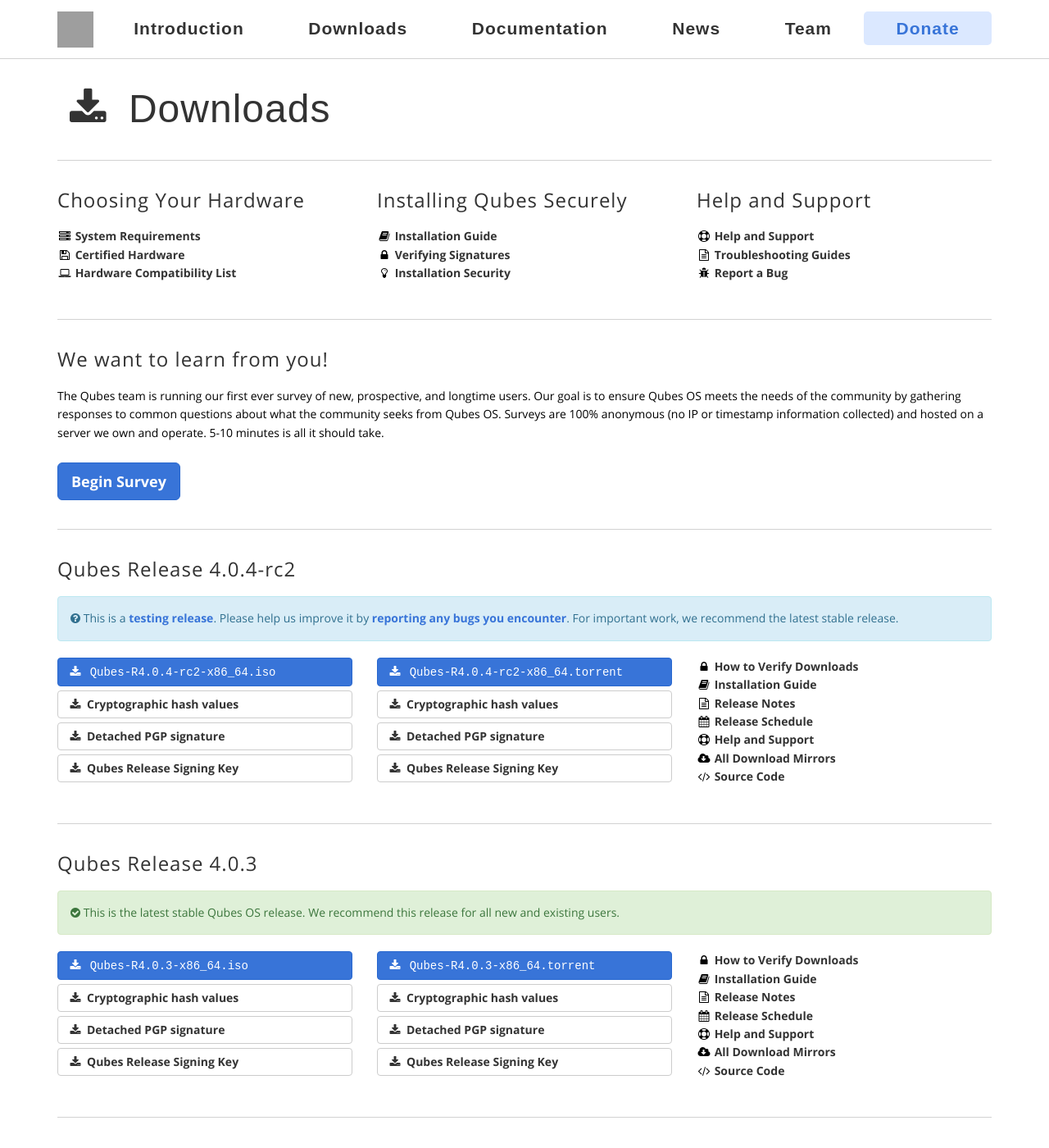
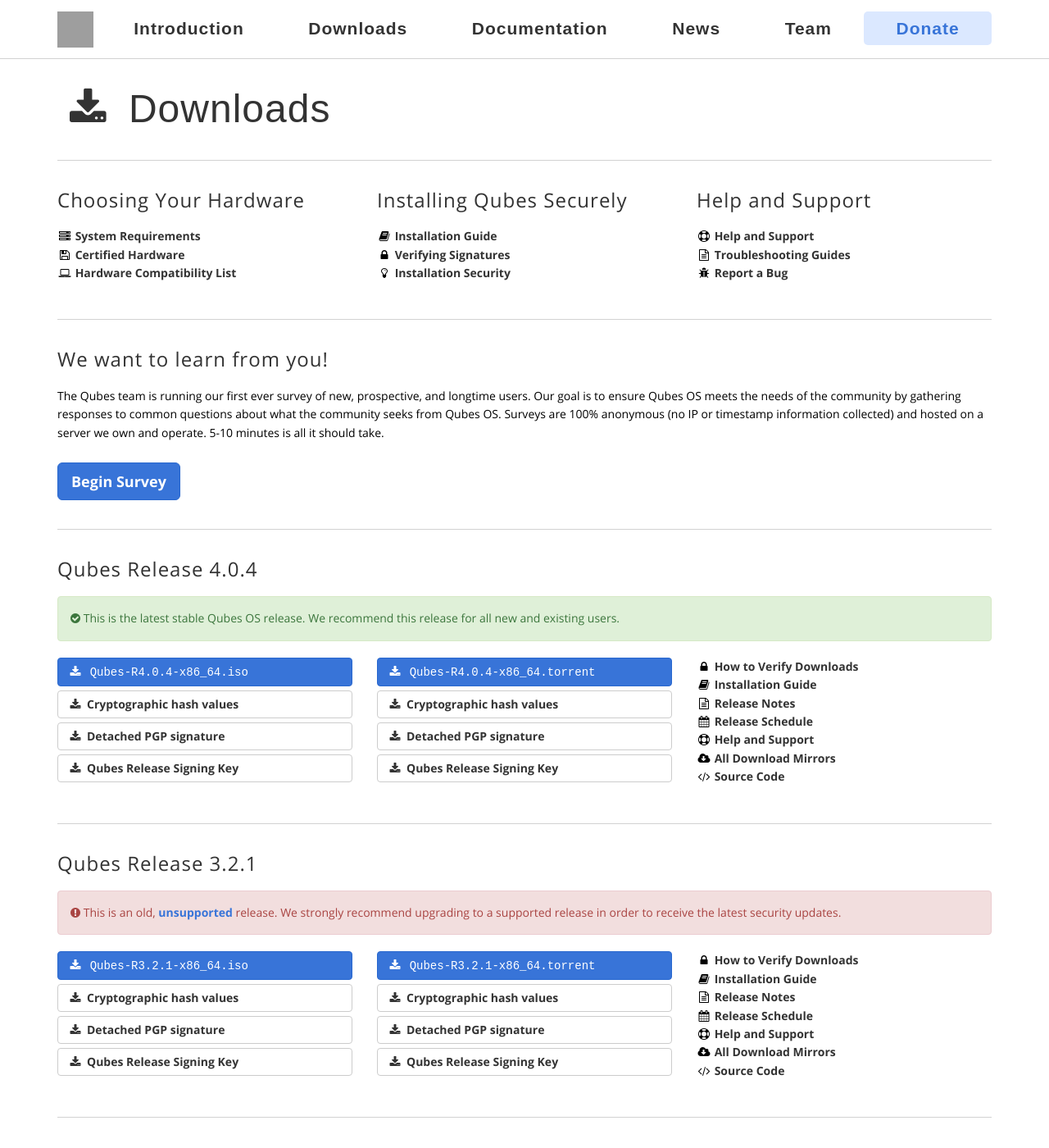
Before and after one commit to QubesOS/qubesos.github.io, a Jekyll site: the page built from pages/downloads.html, in a window 1280 px wide and 1400 px high. Shown: the whole window at 82% size. Built offline with Jekyll 4.4.1, drawn with Linux system fonts in a browser that asks for light colours; some web fonts are replaced; part of the change alters nothing that is shown; grey boxes are pictures that could not be loaded.

Commit message:
Add 4.0.4 release
QubesOS/qubes-issues#6170

```diff
--- a/_data/downloads.yml
+++ b/_data/downloads.yml
@@ -5,92 +5,7 @@
 # "Deprecated" means old and no longer supported.
 
 releases:
-  Qubes Release 4.0.4-rc2:
-    testing: yes
-    latest: no
-    aging: no
-    deprecated: no
-    sources:
-      - name: qubes-os.org
-        display: no
-        method: HTTPS
-        type: ISO
-        filename: Qubes-R4.0.4-rc2-x86_64.iso
-        size: 4.9 GiB (5,198,839,808 bytes)
-        url: https://ftp.qubes-os.org/iso/Qubes-R4.0.4-rc2-x86_64.iso
-        verifiers:
-          hash: https://ftp.qubes-os.org/iso/Qubes-R4.0.4-rc2-x86_64.iso.DIGESTS
-          sig: https://ftp.qubes-os.org/iso/Qubes-R4.0.4-rc2-x86_64.iso.asc
-          key: https://keys.qubes-os.org/keys/qubes-release-4-signing-key.asc
-      - name: qubes-os.org
-        display: no
-        method: BitTorrent
-        type: Torrent
-        filename: Qubes-R4.0.4-rc2-x86_64.torrent
-        size: 98 KiB (99,743 bytes)
-        url: https://ftp.qubes-os.org/iso/Qubes-R4.0.4-rc2-x86_64.torrent
-        verifiers:
-          hash: https://ftp.qubes-os.org/iso/Qubes-R4.0.4-rc2-x86_64.iso.DIGESTS
-          sig: https://ftp.qubes-os.org/iso/Qubes-R4.0.4-rc2-x86_64.iso.asc
-          key: https://keys.qubes-os.org/keys/qubes-release-4-signing-key.asc
-      - name: kernel.org
-        display: yes
-        method: HTTPS
-        type: ISO
-        filename: Qubes-R4.0.4-rc2-x86_64.iso
-        size: 4.9 GiB (5,198,839,808 bytes)
-        url: https://mirrors.edge.kernel.org/qubes/iso/Qubes-R4.0.4-rc2-x86_64.iso
-        verifiers:
-          hash: https://mirrors.edge.kernel.org/qubes/iso/Qubes-R4.0.4-rc2-x86_64.iso.DIGESTS
-          sig: https://mirrors.edge.kernel.org/qubes/iso/Qubes-R4.0.4-rc2-x86_64.iso.asc
-          key: https://keys.qubes-os.org/keys/qubes-release-4-signing-key.asc
-      - name: halifax.rwth-aachen.de
-        display: no
-        method: HTTP
-        type: ISO
-        filename: Qubes-R4.0.4-rc2-x86_64.iso
-        size: 4.9 GiB (5,198,839,808 bytes)
-        url: http://ftp.halifax.rwth-aachen.de/qubes/iso/Qubes-R4.0.4-rc2-x86_64.iso
-        verifiers:
-          hash: http://ftp.halifax.rwth-aachen.de/qubes/iso/Qubes-R4.0.4-rc2-x86_64.iso.DIGESTS
-          sig: http://ftp.halifax.rwth-aachen.de/qubes/iso/Qubes-R4.0.4-rc2-x86_64.iso.asc
-          key: https://keys.qubes-os.org/keys/qubes-release-4-signing-key.asc
-      - name: kernel.org
-        display: yes
-        method: BitTorrent
-        type: Torrent
-        filename: Qubes-R4.0.4-rc2-x86_64.torrent
-        size: 98 KiB (99,743 bytes)
-        url: https://mirrors.edge.kernel.org/qubes/iso/Qubes-R4.0.4-rc2-x86_64.torrent
-        verifiers:
-          hash: https://mirrors.edge.kernel.org/qubes/iso/Qubes-R4.0.4-rc2-x86_64.iso.DIGESTS
-          sig: https://mirrors.edge.kernel.org/qubes/iso/Qubes-R4.0.4-rc2-x86_64.iso.asc
-          key: https://keys.qubes-os.org/keys/qubes-release-4-signing-key.asc
-      - name: halifax.rwth-aachen.de
-        display: no
-        method: BitTorrent
-        type: Torrent
-        filename: Qubes-R4.0.4-rc2-x86_64.torrent
-        size: 98 KiB (99,743 bytes)
-        url: http://ftp.halifax.rwth-aachen.de/qubes/iso/Qubes-R4.0.4-rc2-x86_64.torrent
-        verifiers:
-          hash: http://ftp.halifax.rwth-aachen.de/qubes/iso/Qubes-R4.0.4-rc2-x86_64.iso.DIGESTS
-          sig: http://ftp.halifax.rwth-aachen.de/qubes/iso/Qubes-R4.0.4-rc2-x86_64.iso.asc
-          key: https://keys.qubes-os.org/keys/qubes-release-4-signing-key.asc
-    docs:
-      Installation Guide:
-        featured: yes
-        url: /doc/installation-guide/
-      Release Notes:
-        url: /doc/releases/4.0/release-notes/
-      Release Schedule:
-        url: /doc/releases/4.0/schedule/
-      Upgrading to Qubes R4.0:
-        url: /doc/releases/4.0/release-notes/#upgrading
-    featured_docs:
-      get:
-      - Release Notes
-  Qubes Release 4.0.3:
+  Qubes Release 4.0.4:
     testing: no
     latest: yes
     aging: no
@@ -100,67 +15,67 @@ releases:
         display: no
         method: HTTPS
         type: ISO
-        filename: Qubes-R4.0.3-x86_64.iso
-        size: 4.5 GiB (4,830,789,632 bytes)
-        url: https://ftp.qubes-os.org/iso/Qubes-R4.0.3-x86_64.iso
+        filename: Qubes-R4.0.4-x86_64.iso
+        size: 4.9 GiB (5,199,888,384 bytes)
+        url: https://ftp.qubes-os.org/iso/Qubes-R4.0.4-x86_64.iso
         verifiers:
-          hash: https://ftp.qubes-os.org/iso/Qubes-R4.0.3-x86_64.iso.DIGESTS
-          sig: https://ftp.qubes-os.org/iso/Qubes-R4.0.3-x86_64.iso.asc
+          hash: https://ftp.qubes-os.org/iso/Qubes-R4.0.4-x86_64.iso.DIGESTS
+          sig: https://ftp.qubes-os.org/iso/Qubes-R4.0.4-x86_64.iso.asc
           key: https://keys.qubes-os.org/keys/qubes-release-4-signing-key.asc
       - name: qubes-os.org
         display: no
         method: BitTorrent
         type: Torrent
-        filename: Qubes-R4.0.3-x86_64.torrent
-        size: 91 KiB (92,723 bytes)
-        url: https://ftp.qubes-os.org/iso/Qubes-R4.0.3-x86_64.torrent
+        filename: Qubes-R4.0.4-x86_64.torrent
+        size: 98 KiB (99,747 bytes)
+        url: https://ftp.qubes-os.org/iso/Qubes-R4.0.4-x86_64.torrent
         verifiers:
-          hash: https://ftp.qubes-os.org/iso/Qubes-R4.0.3-x86_64.iso.DIGESTS
-          sig: https://ftp.qubes-os.org/iso/Qubes-R4.0.3-x86_64.iso.asc
+          hash: https://ftp.qubes-os.org/iso/Qubes-R4.0.4-x86_64.iso.DIGESTS
+          sig: https://ftp.qubes-os.org/iso/Qubes-R4.0.4-x86_64.iso.asc
           key: https://keys.qubes-os.org/keys/qubes-release-4-signing-key.asc
       - name: kernel.org
         display: yes
         method: HTTPS
         type: ISO
-        filename: Qubes-R4.0.3-x86_64.iso
-        size: 4.5 GiB (4,830,789,632 bytes)
-        url: https://mirrors.edge.kernel.org/qubes/iso/Qubes-R4.0.3-x86_64.iso
+        filename: Qubes-R4.0.4-x86_64.iso
+        size: 4.9 GiB (5,199,888,384 bytes)
+        url: https://mirrors.edge.kernel.org/qubes/iso/Qubes-R4.0.4-x86_64.iso
         verifiers:
-          hash: https://mirrors.edge.kernel.org/qubes/iso/Qubes-R4.0.3-x86_64.iso.DIGESTS
-          sig: https://mirrors.edge.kernel.org/qubes/iso/Qubes-R4.0.3-x86_64.iso.asc
+          hash: https://mirrors.edge.kernel.org/qubes/iso/Qubes-R4.0.4-x86_64.iso.DIGESTS
+          sig: https://mirrors.edge.kernel.org/qubes/iso/Qubes-R4.0.4-x86_64.iso.asc
           key: https://keys.qubes-os.org/keys/qubes-release-4-signing-key.asc
       - name: halifax.rwth-aachen.de
         display: no
         method: HTTP
         type: ISO
-        filename: Qubes-R4.0.3-x86_64.iso
-        size: 4.5 GiB (4,830,789,632 bytes)
-        url: http://ftp.halifax.rwth-aachen.de/qubes/iso/Qubes-R4.0.3-x86_64.iso
+        filename: Qubes-R4.0.4-x86_64.iso
+        size: 4.9 GiB (5,199,888,384 bytes)
+        url: http://ftp.halifax.rwth-aachen.de/qubes/iso/Qubes-R4.0.4-x86_64.iso
         verifiers:
-          hash: http://ftp.halifax.rwth-aachen.de/qubes/iso/Qubes-R4.0.3-x86_64.iso.DIGESTS
-          sig: http://ftp.halifax.rwth-aachen.de/qubes/iso/Qubes-R4.0.3-x86_64.iso.asc
+          hash: http://ftp.halifax.rwth-aachen.de/qubes/iso/Qubes-R4.0.4-x86_64.iso.DIGESTS
+          sig: http://ftp.halifax.rwth-aachen.de/qubes/iso/Qubes-R4.0.4-x86_64.iso.asc
           key: https://keys.qubes-os.org/keys/qubes-release-4-signing-key.asc
       - name: kernel.org
         display: yes
         method: BitTorrent
         type: Torrent
-        filename: Qubes-R4.0.3-x86_64.torrent
-        size: 91 KiB (92,723 bytes)
-        url: https://mirrors.edge.kernel.org/qubes/iso/Qubes-R4.0.3-x86_64.torrent
+        filename: Qubes-R4.0.4-x86_64.torrent
+        size: 98 KiB (99,747 bytes)
+        url: https://mirrors.edge.kernel.org/qubes/iso/Qubes-R4.0.4-x86_64.torrent
         verifiers:
-          hash: https://mirrors.edge.kernel.org/qubes/iso/Qubes-R4.0.3-x86_64.iso.DIGESTS
-          sig: https://mirrors.edge.kernel.org/qubes/iso/Qubes-R4.0.3-x86_64.iso.asc
+          hash: https://mirrors.edge.kernel.org/qubes/iso/Qubes-R4.0.4-x86_64.iso.DIGESTS
+          sig: https://mirrors.edge.kernel.org/qubes/iso/Qubes-R4.0.4-x86_64.iso.asc
           key: https://keys.qubes-os.org/keys/qubes-release-4-signing-key.asc
       - name: halifax.rwth-aachen.de
         display: no
         method: BitTorrent
         type: Torrent
-        filename: Qubes-R4.0.3-x86_64.torrent
-        size: 91 KiB (92,723 bytes)
-        url: http://ftp.halifax.rwth-aachen.de/qubes/iso/Qubes-R4.0.3-x86_64.torrent
+        filename: Qubes-R4.0.4-x86_64.torrent
+        size: 98 KiB (99,747 bytes)
+        url: http://ftp.halifax.rwth-aachen.de/qubes/iso/Qubes-R4.0.4-x86_64.torrent
         verifiers:
-          hash: http://ftp.halifax.rwth-aachen.de/qubes/iso/Qubes-R4.0.3-x86_64.iso.DIGESTS
-          sig: http://ftp.halifax.rwth-aachen.de/qubes/iso/Qubes-R4.0.3-x86_64.iso.asc
+          hash: http://ftp.halifax.rwth-aachen.de/qubes/iso/Qubes-R4.0.4-x86_64.iso.DIGESTS
+          sig: http://ftp.halifax.rwth-aachen.de/qubes/iso/Qubes-R4.0.4-x86_64.iso.asc
           key: https://keys.qubes-os.org/keys/qubes-release-4-signing-key.asc
     docs:
       Installation Guide:
```
